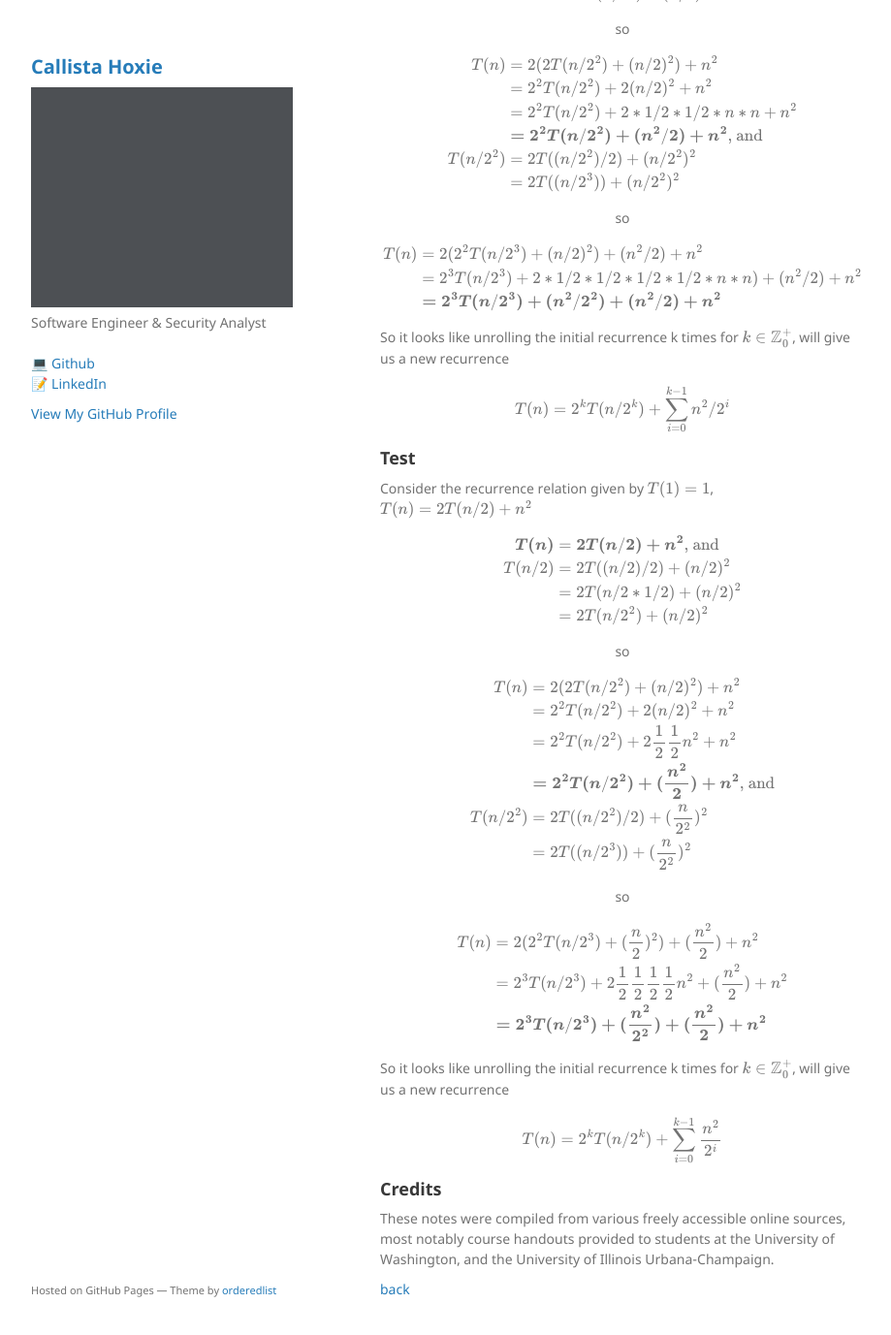
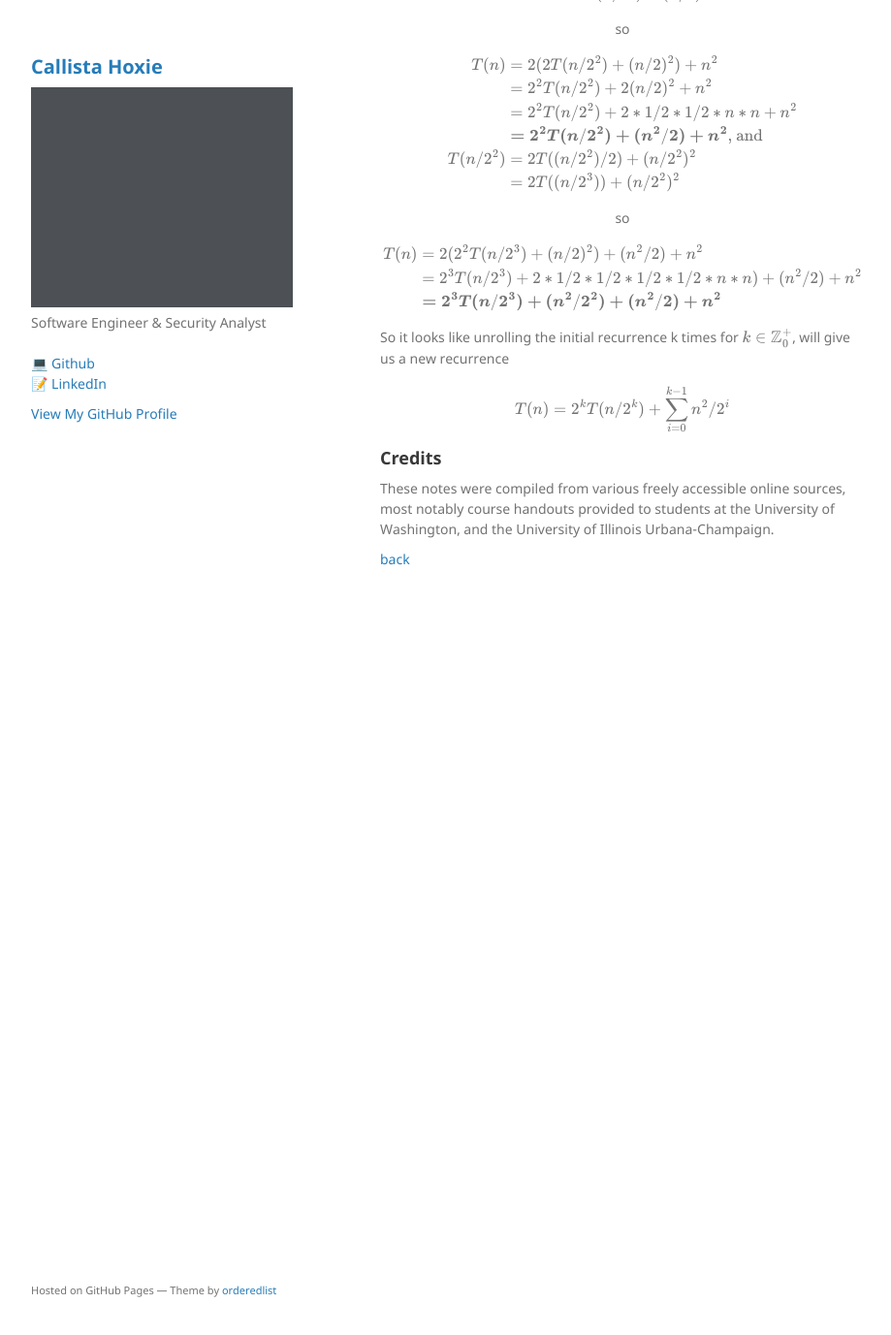
Before and after one commit to callistajosette/callistajosette.github.io, a Jekyll site: the page built from project-crease.md, in a window 1280 px wide and 1400 px high, scrolled down 1452 px. Shown: the top 1377 px of the window at 97% size, without its empty margins (178-1097 px from the left). Built offline with Jekyll 4.4.1, drawn with Linux system fonts in a browser that asks for light colours; our own code applies the rules of GitHub Pages for plain Markdown files; after the commit the page ends 2099 px from its top, so only the background shows below that; some of the changed text lies outside the part shown.

Commit message:
Update project-crease.md

```diff
--- a/project-crease.md
+++ b/project-crease.md
@@ -133,42 +133,6 @@ So it looks like unrolling the initial recurrence k times for $k \in \mathbb Z^+
 
 $$T(n) = 2^{k}T(n/2^{k}) + \sum_{i=0}^{k-1} n^{2}/2^{i} \\$$
 
-## Test
-Consider the recurrence relation given by $T(1) = 1$, $T(n) = 2T(n/2) + n^{2}$
-<center>
-$$
-\begin{align*}
-\boldsymbol{T(n)} & = \boldsymbol{2T(n/2) + n^{2}} \text{, and} \\
-T(n/2) & = 2T((n/2)/2) + (n/2)^{2} \\
-& = 2T(n/2*1/2) + (n/2)^{2} \\
-& = 2T(n/2^{2}) + (n/2)^{2} \\
-\end{align*}
-$$
-so
-$$
-\begin{align*}
-T(n) & = 2(2T(n/2^{2})+(n/2)^{2}) + n^{2} \\
-& = 2^{2}T(n/2^{2})+2(n/2)^{2} + n^{2} \\
-& = 2^{2}T(n/2^{2})+2\frac{1}{2}\frac{1}{2}n^{2} + n^{2} \\
-& \boldsymbol{= 2^{2}T(n/2^{2})+(\frac{n^{2}}{2}) + n^{2}} \text{, and} \\
-T(n/2^{2}) & = 2T((n/2^{2})/2) + (\frac{n}{2^{2}})^{2} \\
-& = 2T((n/2^{3})) + (\frac{n}{2^{2}})^{2} \\
-\end{align*}
-$$
-so
-$$
-\begin{align*}
-T(n) & = 2(2^{2}T(n/2^{3})+(\frac{n}{2})^{2})+ (\frac{n^{2}}{2}) + n^{2} \\
-& = 2^{3}T(n/2^{3})+2\frac{1}{2}\frac{1}{2}\frac{1}{2}\frac{1}{2}n^{2}+ (\frac{n^{2}}{2}) + n^{2} \\
-& \boldsymbol{= 2^{3}T(n/2^{3})+(\frac{n^{2}}{2^{2}})+ (\frac{n^{2}}{2}) + n^{2}}
-\end{align*}
-$$
-</center>
-So it looks like unrolling the initial recurrence k times for $k \in \mathbb Z^+_0$, will give us a new recurrence
-
-$$T(n) = 2^{k}T(n/2^{k}) + \sum_{i=0}^{k-1} \frac{n^{2}}{2^{i}} \\$$
-
-
 ## Credits
 These notes were compiled from various freely accessible online sources, most notably course handouts provided to students at the University of Washington, and the University of Illinois Urbana-Champaign.
 
```
Also changed, not shown: other parts of project-crease.md (+1 -1 lines).
